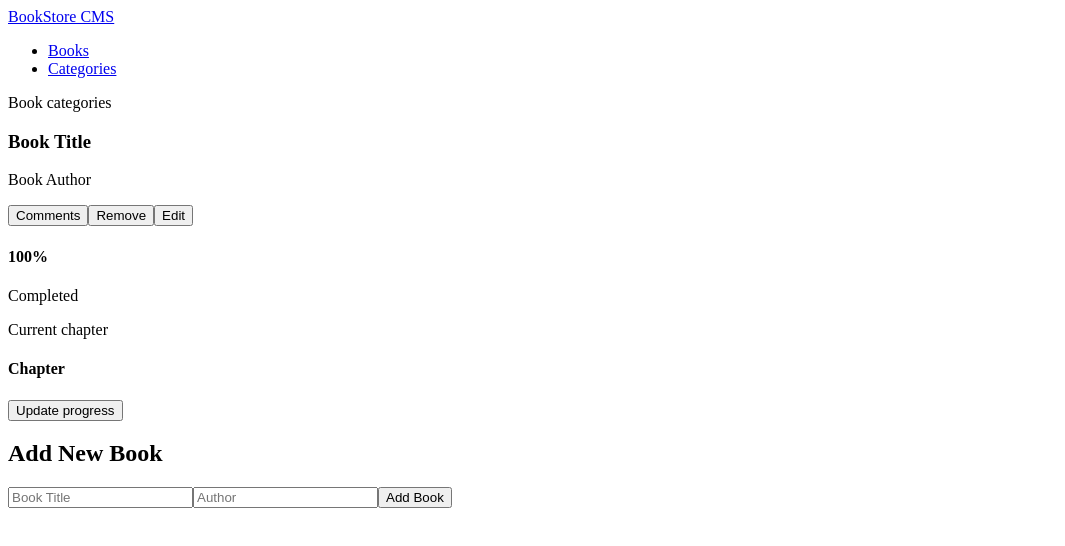
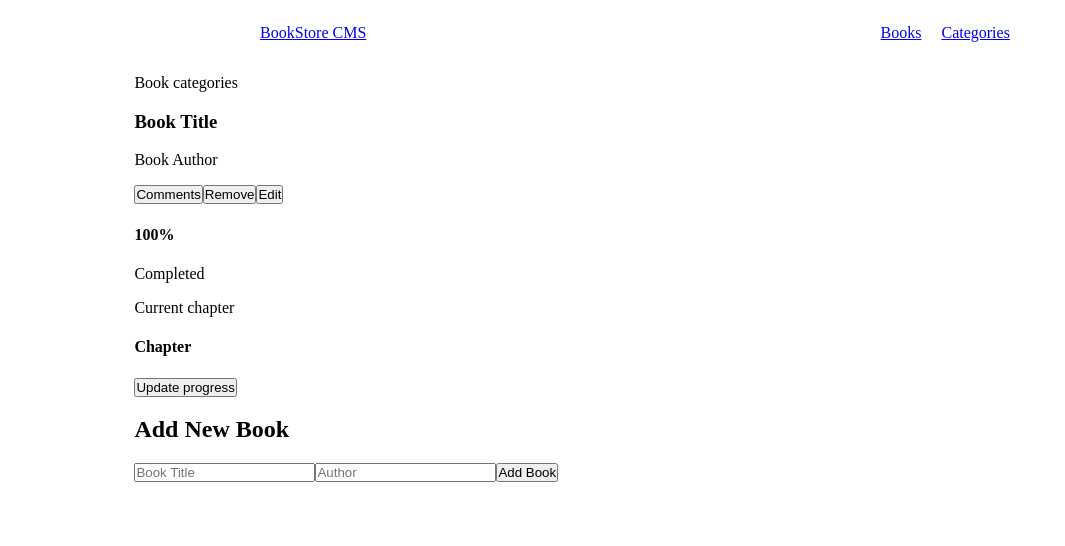
Before and after one commit to worashf/book-store, a React (Create React App) app: page / in a window 1280 px wide. Shown: the top 546 px of the page, without its empty margins (0-1065 px from the left). Built offline with nearby package versions, Linux system fonts and the light colour scheme.

Commit message:
add  styling

```diff
--- /dev/null
+++ b/src/App.css
@@ -0,0 +1,31 @@
+
+* {
+  padding: 0;
+  box-sizing: border-box;
+}
+
+ul {
+  list-style: none;
+}
+
+.nav-bar {
+  display: flex;
+  justify-content: space-around;
+  align-items: center;
+}
+
+.nav {
+  display: flex;
+}
+
+.nav-item {
+  margin: 0 10px;
+}
+
+.book-info {
+  margin: 0 10%;
+}
+
+.book-form {
+  margin: 0 10%;
+}
--- a/src/App.js
+++ b/src/App.js
@@ -3,7 +3,7 @@
 import BookPage from './pages/Book.Page';
 import NoFound from './pages/NoFound';
 import Categories from './components/Categories';
-
+import './App.css';
 function App() {
   return (
     <Router>
--- a/src/components/Book.Form.js
+++ b/src/components/Book.Form.js
@@ -1,14 +1,12 @@
 import React from 'react';
 
 const BookFrom = () => (
-  <div>
-    <form>
-      <h2> Add New Book</h2>
-      <input type="text" name="title" placeholder="Book Title" />
-      <input type="text" name="author" placeholder="Author" />
-      <button type="button">Add Book</button>
-    </form>
-  </div>
+  <form className="book-form">
+    <h2> Add New Book</h2>
+    <input type="text" name="title" placeholder="Book Title" />
+    <input type="text" name="author" placeholder="Author" />
+    <button type="button">Add Book</button>
+  </form>
 );
 
 export default BookFrom;
--- a/src/components/Navbar.js
+++ b/src/components/Navbar.js
@@ -23,7 +23,7 @@
       <nav>
         <ul className="nav">
           {links.map((link) => (
-            <li key={link.id}>
+            <li key={link.id} className="nav-item">
               <Link to={link.path}>{link.text}</Link>
             </li>
           ))}
--- a/src/pages/Book.Page.js
+++ b/src/pages/Book.Page.js
@@ -3,10 +3,10 @@
 import BookList from '../components/Book.List';
 
 const BookPage = () => (
-  <>
+  <div className="container">
     <BookList />
     <BookFrom />
-  </>
+  </div>
 );
 
 export default BookPage;
```
